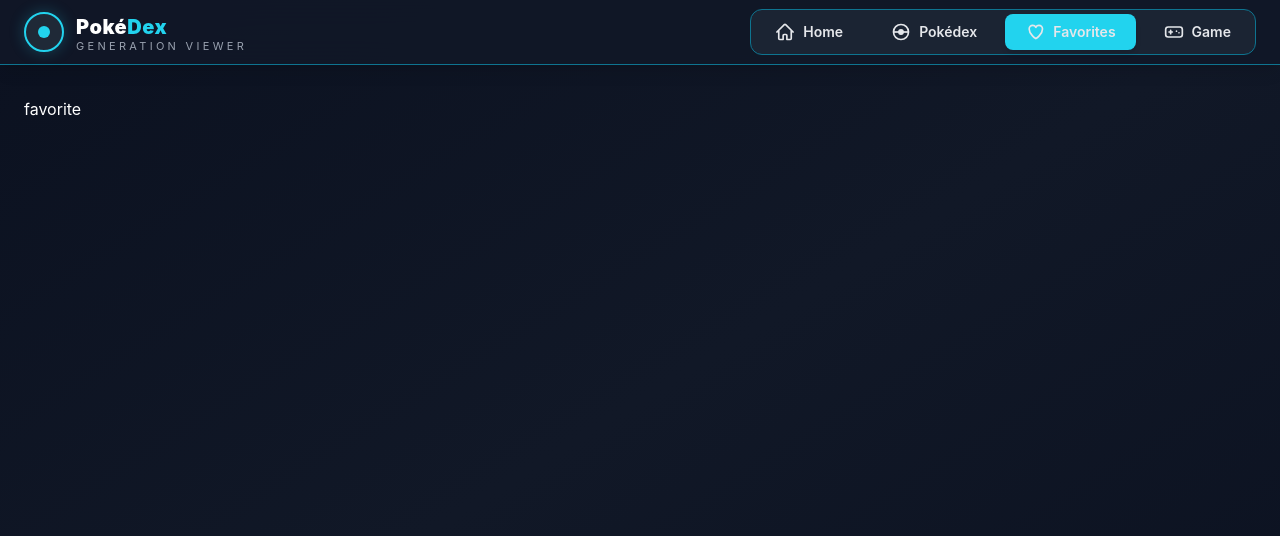
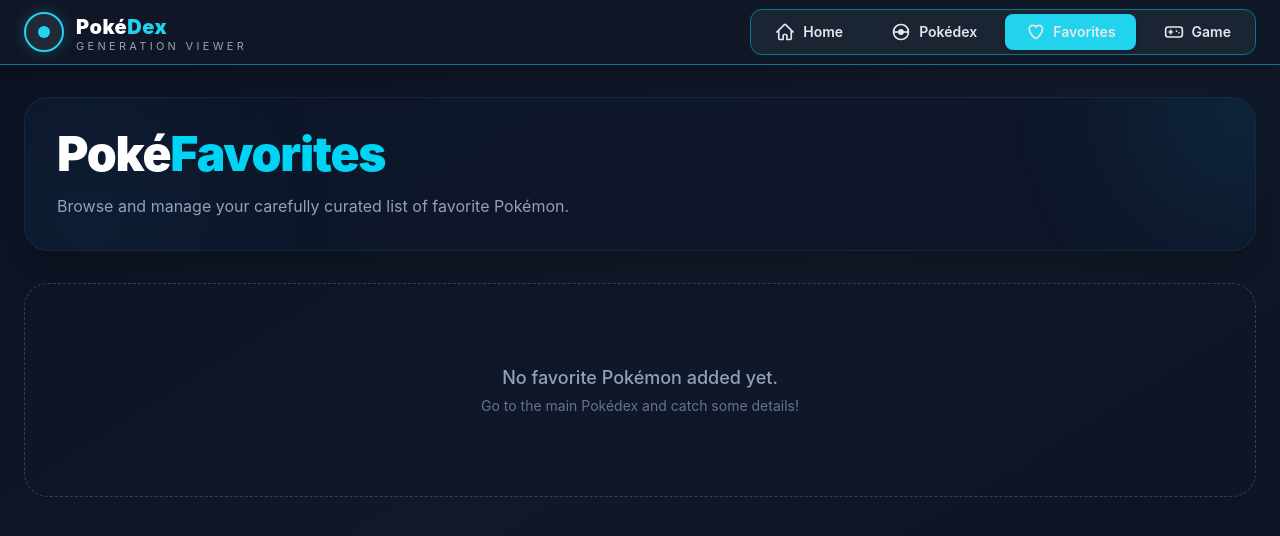
Before and after one commit to ajie013/Pokedex, a Vue app: page /favorite in a window 1280 px wide. Shown: the top 536 px of the page. Built offline with nearby package versions, Linux system fonts and the light colour scheme.

Commit message:
Added favorite view

```diff
--- a/src/components/PokemonCard.vue
+++ b/src/components/PokemonCard.vue
@@ -14,6 +14,10 @@
 const viewPokemon = () =>{
   showViewModal.value = true
 }
+
+const onToggleFavorite = (item: PokemonCard) =>{
+
+}
 </script>
 
 <template>
@@ -24,6 +28,10 @@
       <div class="absolute h-28 w-28 rounded-full bg-cyan-400/10 blur-2xl transition-all duration-300 group-hover:bg-cyan-400/20" ></div>
       <p class="absolute top-2 left-2 font-light  text-[0.6rem] text-slate-400 font-mono tracking-wider text-xs mt-4">#{{ pokemon.id.toString().padStart(3, '0') }}</p>
       <img :src="pokemon.sprites.other['official-artwork'].front_default" :alt="pokemon.name" class="relative z-10 h-32 w-32 object-contain transition duration-300 group-hover:scale-110"/>
+
+      <div v-if="pokemon.isFavorite" class=" object-contain absolute top-3 right-2 hover:scale-3d transition-all">
+          <img src="../../public/heart-shade.svg" class="h-3 w-6" alt="">
+        </div>
     </div>
 
     <div class="space-y-4 p-5">
@@ -49,7 +57,7 @@
   </div>
 
 <Modal v-if="showViewModal" @close="showViewModal = false">
-  <PokemonDetails :pokemon="pokemon"/>
+  <PokemonDetails :pokemon="pokemon" @toggle-update="onToggleFavorite"/>
 </Modal>
 
 </template>
--- a/src/components/PokemonDetails.vue
+++ b/src/components/PokemonDetails.vue
@@ -11,15 +11,29 @@
   DamageRelationType,
   PokemonTypeDetails,
 } from "@/types/Pokemon";
+import {  usePokemonStore } from '@/stores/usePokemonStore';
 
 const props = defineProps<{
   pokemon: PokemonCard;
 }>();
 
+const store = usePokemonStore();
+
+const pokemon = computed(() => {
+  return store.pokemonList.find(item => item.id === props.pokemon.id) || props.pokemon;
+});
+
 const showShiny = ref(false);
 const species = ref<PokemonSpecies | null>(null);
 const weaknesses = ref<{ name: string; multiplier: number }[]>([]);
 const evolutionChain = ref<EvolutionPokemon[]>([]);
+
+const toggleFavorites = () => {
+  const storePokemon = store.pokemonList.find(item => item.id === props.pokemon.id);
+  if (storePokemon) {
+    storePokemon.isFavorite = !storePokemon.isFavorite;
+  }
+};
 
 const playCry = (url: string) =>{
   const audio: HTMLAudioElement = new Audio(url);
@@ -34,8 +48,6 @@
       console.error("Playback failed. Ensure user interacted with the page first:", error);
     });
 }
-
-
 
 const flattenEvolution = ( node: EvolutionNode, list: SpeciesReference[] = []): SpeciesReference[] => {
   list.push(node.species);
@@ -131,15 +143,27 @@
   fetchSpecies();
   playCry(props.pokemon.cries.latest)
 });
+
+
 </script>
 
 <template>
   <div class="space-y-8 max-w-2xl mx-auto p-4">
 
-    <section class="flex flex-col items-center">
+    <section class="flex flex-col items-center relative rounded-3xl bg-slate-900/40 p-6 border border-slate-800/60 shadow-xl">
+
+      <button @click="toggleFavorites" class="absolute top-4 left-4 z-10 p-2.5 rounded-xl border transition-all duration-300 group cursor-pointer shadow-md"
+        :class="pokemon.isFavorite
+          ? 'bg-cyan-950/40 border-cyan-400 text-cyan-400 hover:bg-cyan-900/50 hover:scale-110 shadow-cyan-950/50'
+          : 'bg-slate-900/80 border-slate-700/50 text-slate-400 hover:text-cyan-400 hover:border-cyan-400/50 hover:bg-cyan-950/20 hover:scale-110'"
+        :title="pokemon.isFavorite ? 'Remove from favorites' : 'Add to favorites'">
+        <svg xmlns="http://www.w3.org/2000/svg" :fill="pokemon.isFavorite ? 'currentColor' : 'none'" viewBox="0 0 24 24" stroke-width="2" stroke="currentColor" class="w-5 h-5 transition-transform duration-300 group-hover:animate-pulse">
+          <path stroke-linecap="round" stroke-linejoin="round" d="M21 8.25c0-2.485-2.099-4.5-4.688-4.5-1.935 0-3.597 1.126-4.312 2.733-.715-1.607-2.377-2.733-4.313-2.733C5.1 3.75 3 5.765 3 8.25c0 7.22 9 12 9 12s9-4.78 9-12Z" />
+        </svg>
+      </button>
+
       <div class="flex h-48 w-48 items-center justify-center rounded-3xl border border-cyan-900/40 bg-linear-to-br from-slate-800 to-slate-950 p-4 shadow-lg">
-        <img
-          :src="showShiny
+        <img :src="showShiny
             ? pokemon.sprites.other['official-artwork'].front_shiny
             : pokemon.sprites.other['official-artwork'].front_default"
           :alt="pokemon.name"
@@ -147,7 +171,7 @@
         />
       </div>
 
-      <button @click="showShiny = !showShiny" class=" cursor-pointer mt-4 rounded-lg border border-cyan-600/50 bg-cyan-950/20 px-4 py-1.5 text-xs font-medium text-cyan-300 transition-colors hover:bg-cyan-800/40">
+      <button @click="showShiny = !showShiny" class="cursor-pointer mt-4 rounded-lg border border-cyan-600/50 bg-cyan-950/20 px-4 py-1.5 text-xs font-medium text-cyan-300 transition-colors hover:bg-cyan-800/40">
         {{ showShiny ? 'Show Normal' : 'Show Shiny' }}
       </button>
 
--- a/src/composables/useFetch.ts
+++ b/src/composables/useFetch.ts
@@ -1,7 +1,7 @@
 import { onMounted, readonly, ref, type WatchSource } from 'vue'
 
 export const useFetch = <T>(urlSource: string | (() => string)) => {
-  const data = ref<any>([])
+  const data = ref<T>()
   const loading = ref(true)
   const error = ref<string | null>(null)
 
--- a/src/stores/counter.ts
+++ /dev/null
@@ -1,12 +0,0 @@
-import { ref, computed } from 'vue'
-import { defineStore } from 'pinia'
-
-export const useCounterStore = defineStore('counter', () => {
-  const count = ref(0)
-  const doubleCount = computed(() => count.value * 2)
-  function increment() {
-    count.value++
-  }
-
-  return { count, doubleCount, increment }
-})
--- /dev/null
+++ b/src/stores/usePokemonStore.ts
@@ -0,0 +1,21 @@
+import { ref } from 'vue'
+import { defineStore } from 'pinia'
+import type { PokemonCard } from '@/types/Pokemon';
+
+export const usePokemonStore = defineStore('pokemons', () => {
+  const pokemonList = ref<PokemonCard[]>([])
+
+  const addPokemonCards = (newCards: PokemonCard[]) => {
+    newCards.forEach((card) => {
+      const exists = pokemonList.value.some((p) => p.id === card.id)
+      if (!exists) {
+        pokemonList.value.push(card)
+      }
+    })
+  }
+
+  return {
+    pokemonList,
+    addPokemonCards
+  }
+});
--- a/src/types/Pokemon.ts
+++ b/src/types/Pokemon.ts
@@ -25,6 +25,7 @@
     }
   }
   abilities: Ability[]
+  isFavorite: boolean
 }
 
 
--- a/src/views/FavoriteView.vue
+++ b/src/views/FavoriteView.vue
@@ -1,5 +1,39 @@
-<script setup lang="ts"></script>
+<script setup lang="ts">
+import { computed } from 'vue';
+import PokemonCard from '@/components/PokemonCard.vue';
+import { usePokemonStore } from '@/stores/usePokemonStore';
+
+const store = usePokemonStore();
+
+const filteredPokemons = computed(() => store.pokemonList.filter((item) => item.isFavorite));
+</script>
 
 <template>
-  <div>favorite</div>
+  <section class="space-y-8">
+    <div class="relative overflow-hidden rounded-3xl border border-cyan-900/40 bg-slate-900/80 p-8 shadow-xl backdrop-blur">
+      <div class="absolute -right-24 -top-24 h-56 w-56 rounded-full bg-cyan-500/10 blur-3xl"></div>
+      <div class="absolute -bottom-28 -left-20 h-72 w-72 rounded-full bg-sky-500/5 blur-3xl"></div>
+
+      <div class="relative flex flex-col gap-6 lg:flex-row lg:items-center lg:justify-between">
+        <div>
+          <h1 class="text-4xl font-black tracking-tight text-white lg:text-5xl">
+            Poké<span class="text-cyan-400">Favorites</span>
+          </h1>
+
+          <p class="mt-4 max-w-xl text-slate-400">
+            Browse and manage your carefully curated list of favorite Pokémon.
+          </p>
+        </div>
+      </div>
+    </div>
+
+    <div v-if="filteredPokemons.length === 0" class="rounded-3xl border border-dashed border-slate-700 bg-slate-900/40 py-20 text-center">
+      <p class="text-lg font-medium text-slate-400">No favorite Pokémon added yet.</p>
+      <p class="text-sm text-slate-500 mt-1">Go to the main Pokédex and catch some details!</p>
+    </div>
+
+    <div v-else class="grid grid-cols-2 gap-6 sm:grid-cols-3 lg:grid-cols-4 xl:grid-cols-5">
+      <PokemonCard v-for="pokemon in filteredPokemons" :key="pokemon.id" :pokemon="pokemon"/>
+    </div>
+  </section>
 </template>
--- a/src/views/PokedexView.vue
+++ b/src/views/PokedexView.vue
@@ -1,32 +1,38 @@
 <script setup lang="ts">
-import { ref, watch } from "vue";
+import { ref, watch, computed } from "vue";
 
 import { useFetch } from "@/composables/useFetch";
+
 import type { Ability, Pokemon, PokemonCard as PokemonCardType, PokemonType, Stat } from "@/types/Pokemon";
 import PokemonCard from "@/components/PokemonCard.vue";
+import { usePokemonStore } from "@/stores/usePokemonStore";
 
+const store = usePokemonStore();
 
 const currentOffSet = ref(0);
 const limit = ref(30);
-
-const pokemonList = ref<PokemonCardType[]>([]);
 const loadingDetails = ref(false);
 
-const { data, loading, error, fetchData } = useFetch<Pokemon>(
-  () =>`https://pokeapi.co/api/v2/pokemon?limit=${limit.value}&offset=${currentOffSet.value}`
+const { data, loading, error, fetchData } = useFetch<Pokemon[]>(
+  () => `https://pokeapi.co/api/v2/pokemon?limit=${limit.value}&offset=${currentOffSet.value}`
 );
+
+const displayedPokemonList = computed(() => {
+  return store.pokemonList.slice(currentOffSet.value, currentOffSet.value + limit.value);
+});
 
 const formatPokemonDetails = (details: PokemonCardType): PokemonCardType => ({
   id: details.id,
   name: details.name,
-  cries:{
+  isFavorite: false,
+  cries: {
     latest: details.cries.latest,
     legacy: details.cries.legacy
   },
   base_experience: details.base_experience,
   height: details.height,
   weight: details.weight,
-  species:{
+  species: {
     name: details.species.name,
     url: details.species.url
   },
@@ -39,7 +45,7 @@
     },
   })),
   abilities: details.abilities.map((ability: Ability) => ({
-    ability:{
+    ability: {
       name: ability.ability.name,
       url: ability.ability.url
     },
@@ -56,10 +62,8 @@
   sprites: {
     other: {
       "official-artwork": {
-        front_default:
-          details.sprites.other["official-artwork"].front_default,
-        front_shiny:
-          details.sprites.other["official-artwork"].front_shiny,
+        front_default: details.sprites.other["official-artwork"].front_default,
+        front_shiny: details.sprites.other["official-artwork"].front_shiny,
       },
     },
   },
@@ -80,12 +84,11 @@
         }
 
         const details: PokemonCardType = await response.json();
-
         return formatPokemonDetails(details);
       })
     );
 
-    pokemonList.value = cards;
+    store.addPokemonCards(cards);
   } catch (err) {
     console.error(err);
   } finally {
@@ -93,7 +96,7 @@
   }
 };
 
-watch( data, (newData) => {
+watch(data, (newData) => {
     if (newData) {
       fetchPokemonDetails();
     }
@@ -102,6 +105,9 @@
 );
 
 watch(currentOffSet, () => {
+    if (displayedPokemonList.value.length === limit.value) {
+      return;
+    }
     fetchData();
   },
   { immediate: true }
@@ -109,6 +115,8 @@
 
 const nextPage = () => {
   currentOffSet.value += limit.value;
+
+  console.log(store.pokemonList)
 };
 
 const prevPage = () => {
@@ -185,7 +193,7 @@
     <!-- Cards -->
     <div v-else class="grid grid-cols-2 gap-6 sm:grid-cols-3 lg:grid-cols-4 xl:grid-cols-5">
       <PokemonCard
-        v-for="pokemon in pokemonList"
+        v-for="pokemon in displayedPokemonList"
         :key="pokemon.name"
         :pokemon="pokemon"
       />
```
Also changed, not shown: src/views/GameView.vue (+50 -19 lines), public/heart-shade.svg (added), public/heart-white.svg (added).
